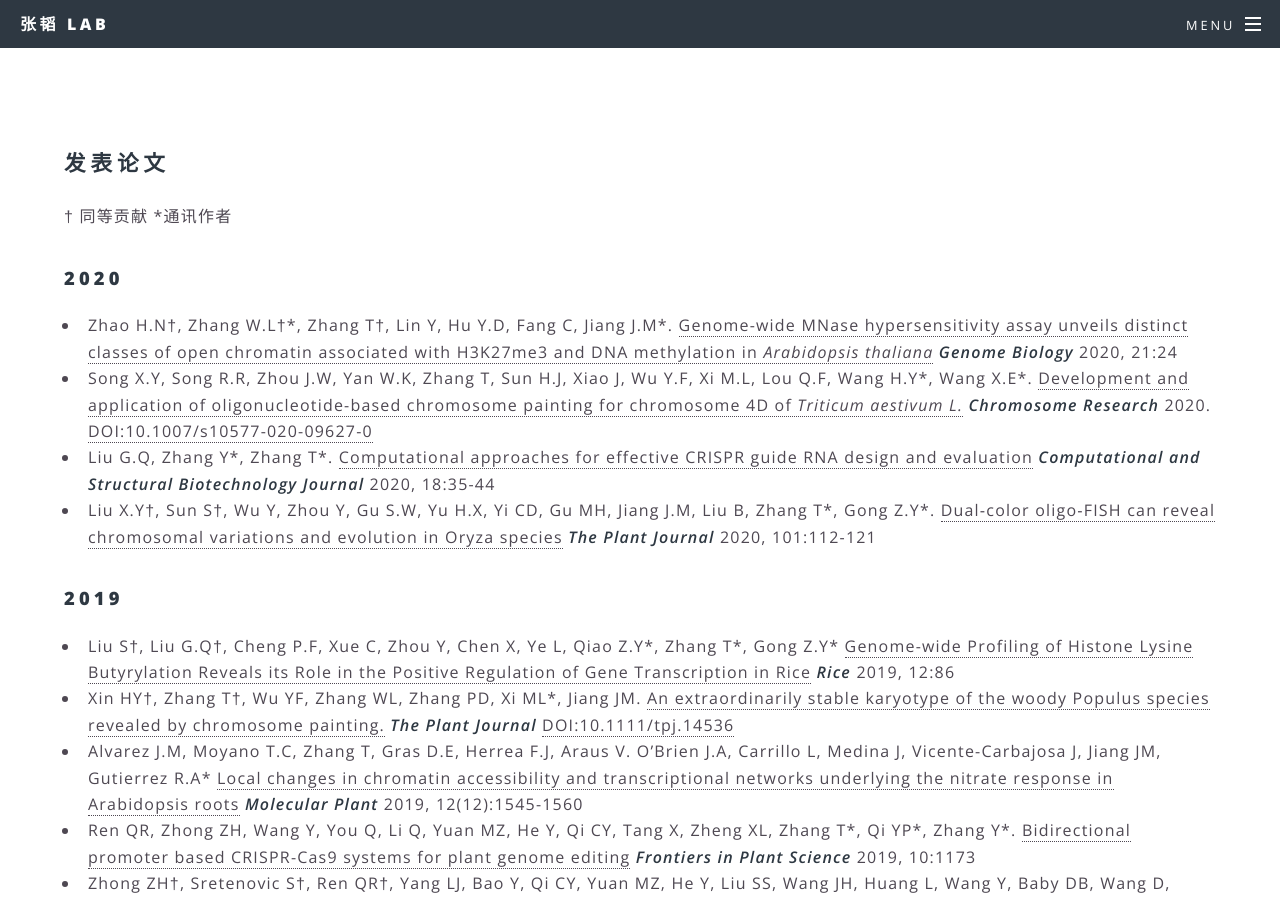
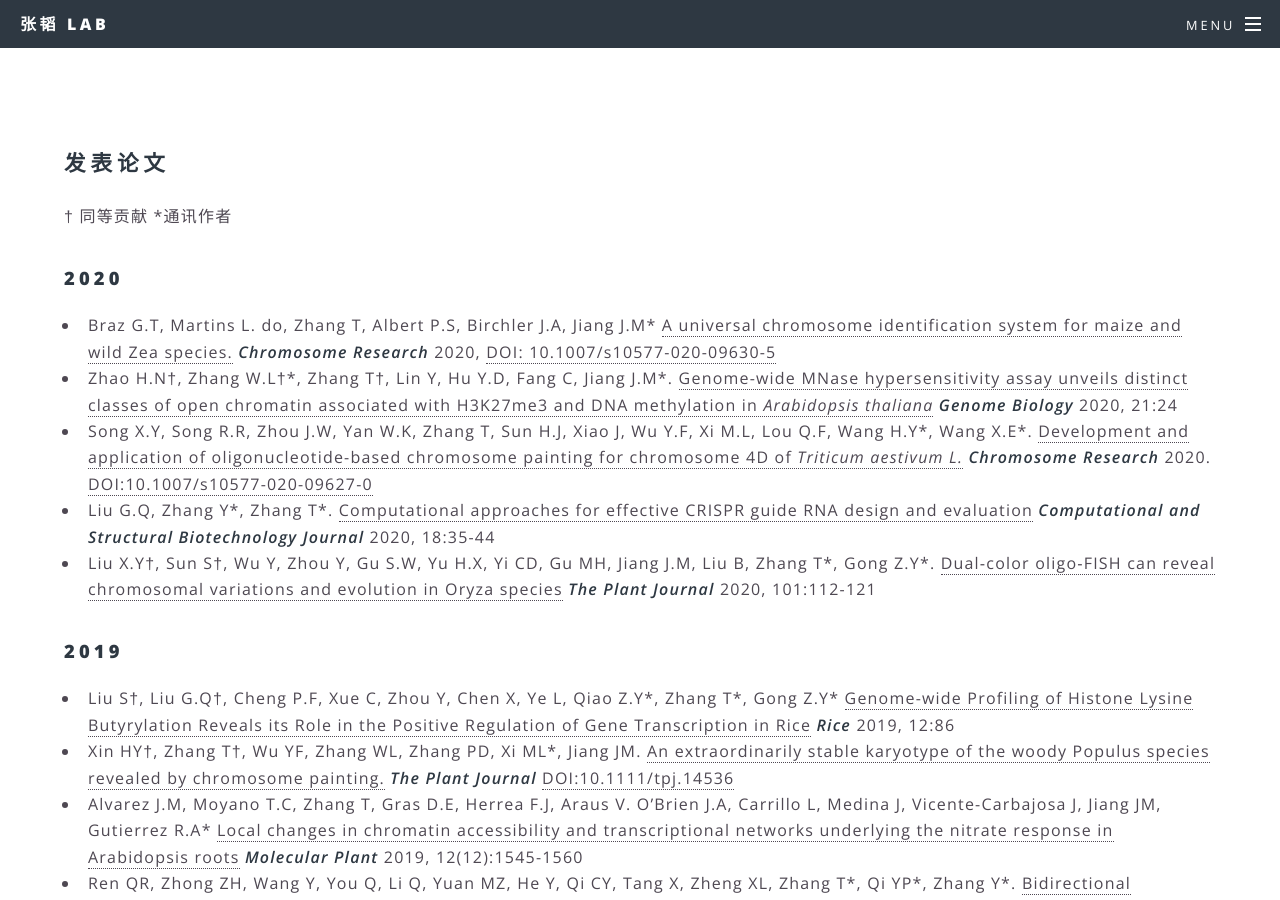
Before and after one commit to zhangtaolab/zhangtaolab.github.io, a Jekyll site: the page built from _pages/publication.md, in a window 1280 px wide and 900 px high. Built offline with Jekyll 4.4.1, drawn with Linux system fonts in a browser that asks for light colours.

Commit message:
add new paper

```diff
--- a/_pages/publication.md
+++ b/_pages/publication.md
@@ -6,6 +6,7 @@ title: 发表论文
 † 同等贡献 *通讯作者
 
 ### 2020
+- Braz G.T, Martins L. do, Zhang T, Albert P.S, Birchler J.A, Jiang J.M\* [A universal chromosome identification system for maize and wild Zea species.](https://link.springer.com/article/10.1007%2Fs10577-020-09630-5) _**Chromosome Research**_ 2020, [DOI: 10.1007/s10577-020-09630-5](https://doi.org/10.1007/s10577-020-09630-5)
 - Zhao H.N†, Zhang W.L†\*, Zhang T†, Lin Y, Hu Y.D, Fang C, Jiang J.M\*. [Genome-wide MNase hypersensitivity assay
 unveils distinct classes of open chromatin
 associated with H3K27me3 and DNA
```
